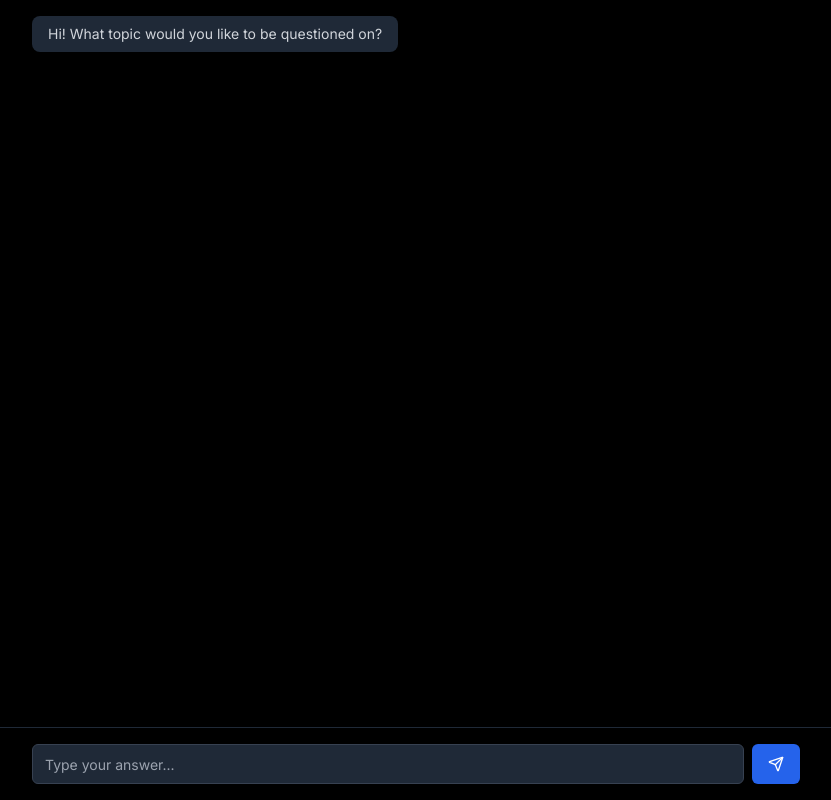
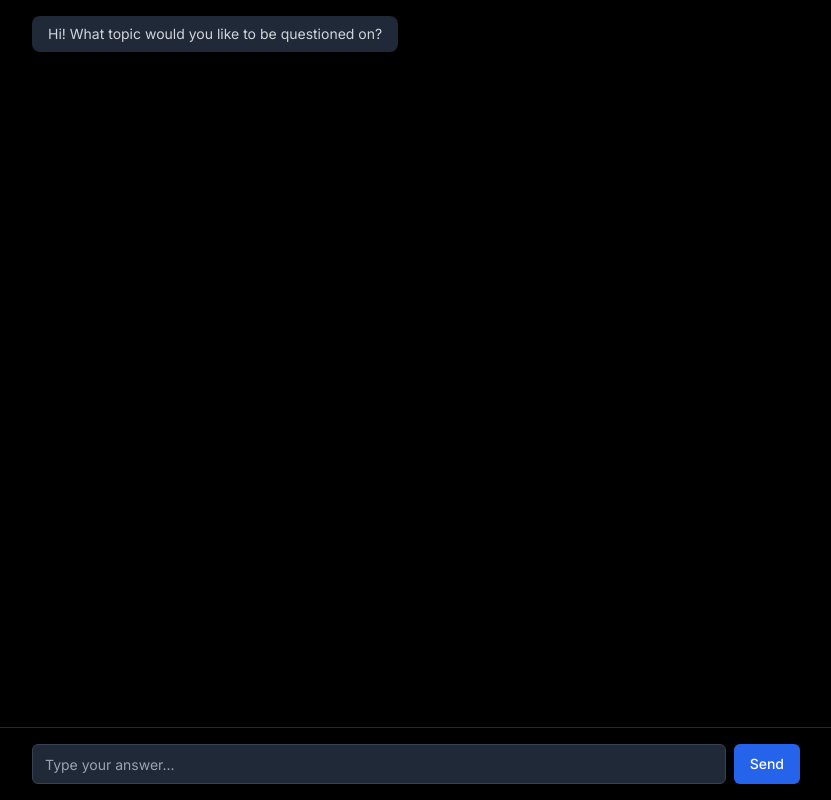
Before and after one commit to Ani07-05/IITMRSH, a Next.js app in the folder chatbot-frontend/: page /question in a window 1280 px wide. Shown: the whole page, without its empty margins (224-1055 px from the left). Built offline with nearby package versions, Linux system fonts and the light colour scheme.

Commit message:
prototype final removed lucid react

```diff
--- a/chatbot-frontend/app/chat/page.tsx
+++ b/chatbot-frontend/app/chat/page.tsx
@@ -4,7 +4,6 @@ import { useState, useEffect, useRef } from 'react'
 import { motion, AnimatePresence } from 'framer-motion'
 import { Button } from "@/components/ui/button"
 import { Input } from "@/components/ui/input"
-import { X } from 'lucide-react'
 
 export default function Component() {
   const [messages, setMessages] = useState<{ text: string; sender: string; id: number }[]>([
@@ -178,7 +177,7 @@ export default function Component() {
             </Button>
             {isThinking && (
               <Button onClick={stopResponse} className="bg-red-600 text-white hover:bg-red-700" aria-label="Stop response">
-                <X className="h-4 w-4" />
+                &#x2715;
               </Button>
             )}
           </div>
--- a/chatbot-frontend/app/feedback/page.tsx
+++ b/chatbot-frontend/app/feedback/page.tsx
@@ -6,7 +6,7 @@ import { Card, CardContent, CardHeader, CardTitle } from "@/components/ui/card"
 import { Button } from "@/components/ui/button"
 import { ChartContainer, ChartTooltip } from "@/components/ui/chart"
 import { Bar, BarChart, Cell, Pie, PieChart, XAxis, YAxis, ResponsiveContainer, Legend } from 'recharts'
-import { Loader2 } from 'lucide-react'
+// import { Loader2 } from 'lucide-react'
 
 interface QuizData {
   topic: string
@@ -77,7 +77,7 @@ export default function FeedbackPage() {
   if (isLoading) {
     return (
       <div className="flex items-center justify-center min-h-screen bg-black">
-        <Loader2 className="w-8 h-8 animate-spin text-white" />
+        {/* <Loader2 className="w-8 h-8 animate-spin text-white" /> */}
       </div>
     )
   }
--- a/chatbot-frontend/app/prediction/page.tsx
+++ b/chatbot-frontend/app/prediction/page.tsx
@@ -4,7 +4,6 @@ import { useState, useEffect } from 'react'
 import { useRouter } from 'next/navigation'
 import { Card, CardContent, CardHeader, CardTitle } from "@/components/ui/card"
 import { Button } from "@/components/ui/button"
-import { Loader2 } from 'lucide-react'
 
 interface PredictionData {
   prediction: number
@@ -61,7 +60,7 @@ export default function PredictionPage() {
   if (isLoading) {
     return (
       <div className="flex items-center justify-center min-h-screen bg-black">
-        <Loader2 className="w-8 h-8 animate-spin text-white" />
+        <div className="w-8 h-8 border-t-2 border-blue-500 border-solid rounded-full animate-spin"></div>
       </div>
     )
   }
--- a/chatbot-frontend/app/question/page.tsx
+++ b/chatbot-frontend/app/question/page.tsx
@@ -4,7 +4,6 @@ import { useState, useEffect, useRef } from 'react'
 import { motion, AnimatePresence } from 'framer-motion'
 import { Button } from "@/components/ui/button"
 import { Input } from "@/components/ui/input"
-import { Send } from 'lucide-react'
 import { useRouter } from 'next/navigation'
 
 interface Question {
@@ -186,7 +185,7 @@ export default function QuestionPage() {
                 />
               </motion.div>
             ) : (
-              <Send className="h-4 w-4" />
+              "Send"
             )}
           </Button>
         </div>
```
